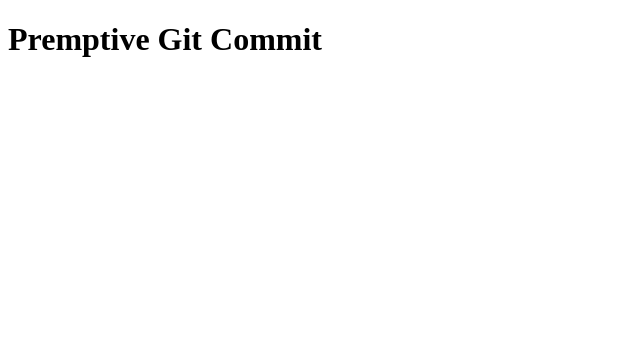
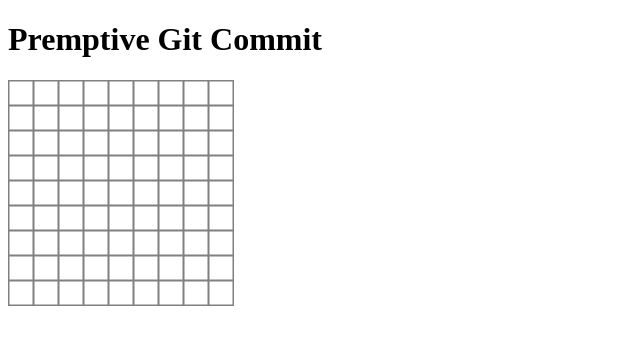
Before and after one commit to thisiswhale/Pixel-Art-Editor, a plain HTML site: page index.html in a window 1280 px wide. Shown: the whole page, without its empty margins (0-640 px from the left). Drawn offline with Linux system fonts and the light colour scheme.

Commit message:
Add simple grid using canvas

```diff
--- a/index.html
+++ b/index.html
@@ -4,14 +4,14 @@
 	<meta charset="UTF-8">
 	<meta name="viewport" content="width=device-width, initial-scale=1.0">
 	<meta http-equiv="X-UA-Compatible" content="ie=edge">
-	<link rel="stylesheet" href="/src/style.css">
+	<link rel="stylesheet" href="src/style.css">
 	<title>Pixel Art Editor</title>
 </head>
 <body>
 	<h1>Premptive Git Commit </h1>
 	<canvas id="canvas">
  </canvas>
-	<script src="/src/script.js" type="text/javascript">
+	<script src="src/script.js" type="text/javascript">
 	</script>
 </body>
 </html>
--- a/src/script.js
+++ b/src/script.js
@@ -0,0 +1,32 @@
+let GRID = [600, 200]
+let [WIDTH , HEIGHT] = GRID;
+let kBoardWidth = 9;
+let kBoardHeight= 9;
+let kPieceWidth = 25;
+let kPieceHeight= 25;
+
+let kPixelWidth = 1 + (kBoardWidth * kPieceWidth);
+let kPixelHeight= 1 + (kBoardHeight * kPieceHeight);
+
+let canvas = document.getElementById("canvas");
+let ctx = canvas.getContext("2d");
+
+/* SET CANVAS SIZE */
+canvas.width = kPixelWidth;
+canvas.height = kPixelHeight;
+
+/* VERTICAL LINES */
+for (var x = 0; x <= kPixelWidth; x += kPieceWidth) {
+    ctx.moveTo(0.5 + x, 0);
+    ctx.lineTo(0.5 + x, kPixelHeight);
+}
+
+/* HORIZONTAL LINES */
+for (var y = 0; y <= kPixelHeight; y += kPieceHeight) {
+    ctx.moveTo(0, 0.5 + y);
+    ctx.lineTo(kPixelWidth, 0.5 +  y);
+}
+
+ctx.strokeStyle = 'grey';//"#eee";
+ctx.lineWidth = 2;
+ctx.stroke();
```
